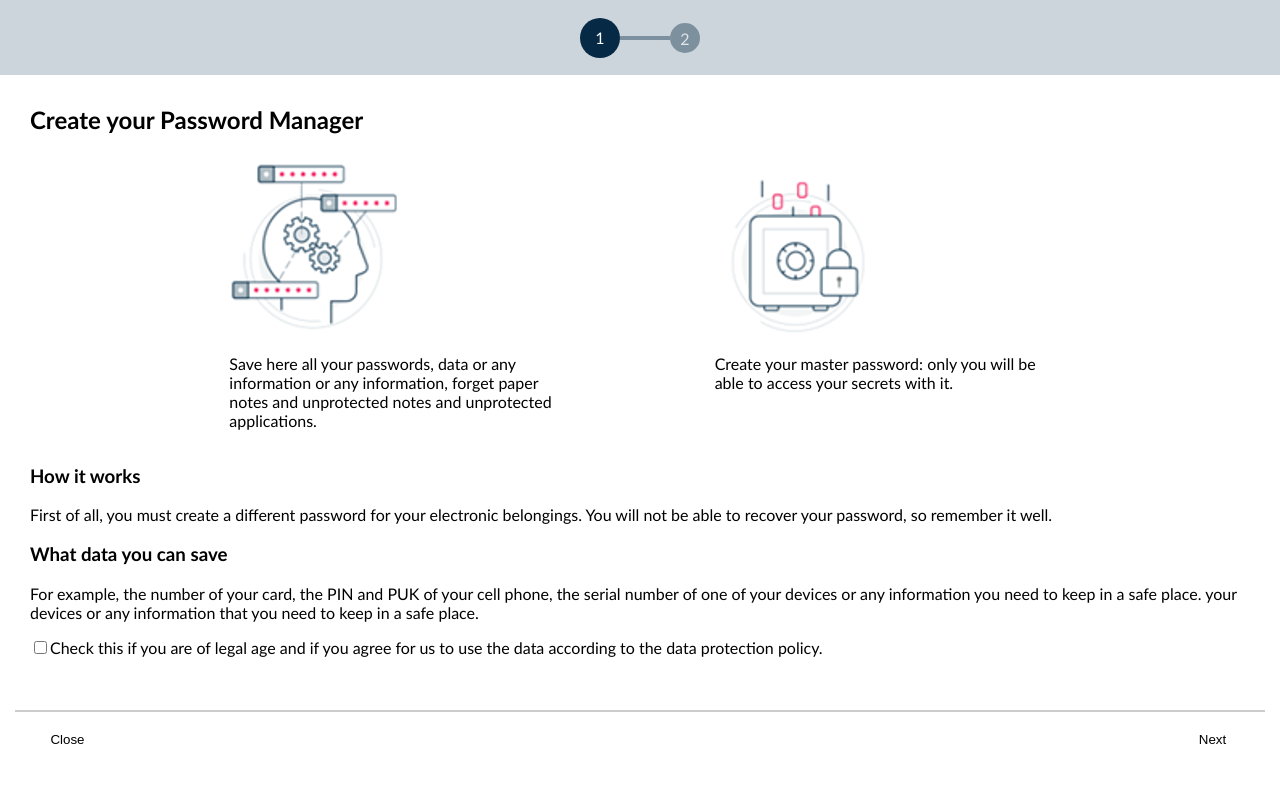
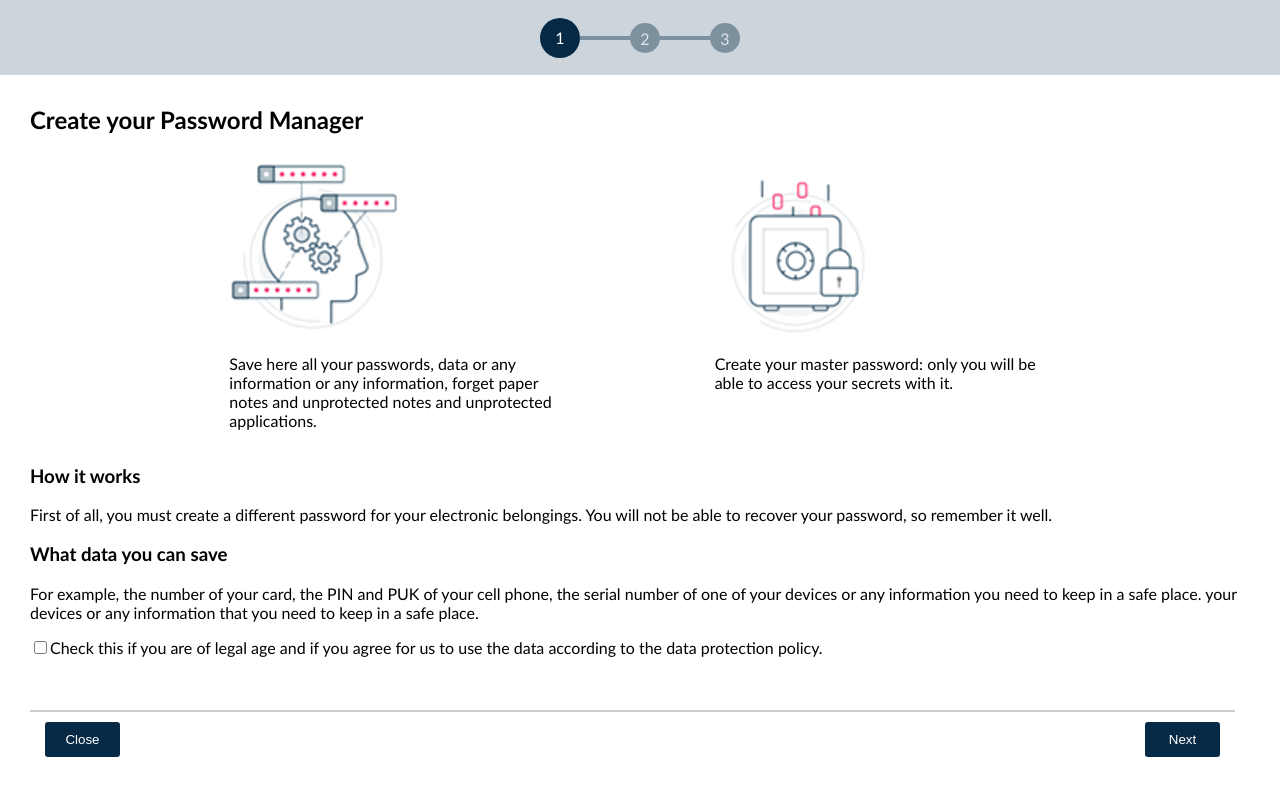
Before and after one commit to aleksandarpeticHot/Wizzard, a React (Create React App) app: page / in a window 1280 px wide. Shown: the top 796 px of the page. Built offline with nearby package versions, Linux system fonts and the light colour scheme.

Commit message:
Add final step

```diff
--- /dev/null
+++ b/src/components/Loader/index.js
@@ -0,0 +1,12 @@
+import React from 'react'
+import { StyledLoader, StyledWrapper } from './style'
+
+const Loader = (props) => {
+
+  return (
+    <StyledWrapper style={{ display: props.isBusy ? 'block' : 'none' }}>
+      <StyledLoader />
+    </StyledWrapper>
+  )
+}
+export default Loader
--- /dev/null
+++ b/src/components/Loader/style.js
@@ -0,0 +1,26 @@
+import styled from 'styled-components'
+
+export const StyledLoader = styled.div`
+border-radius: 50%;
+width: 30px;
+height: 30px;
+border: 4px solid #f3f3f3;
+border-top: 4px solid #3498db;
+position: absolute;
+left: 45%;
+z-index: 20;
+top: 35%;
+-webkit-animation: spin 2s linear infinite;
+animation: spin 2s linear infinite;
+@keyframes spin {
+  0% { transform: rotate(0deg); }
+  100% { transform: rotate(360deg); }
+}
+`
+export const StyledWrapper = styled.div`
+width: 100%;
+height: 100%;
+opacity: 0.5;
+background-color: white;
+position: fixed;
+`
--- a/src/components/Wizzard/index.js
+++ b/src/components/Wizzard/index.js
@@ -1,9 +1,9 @@
 import React, { Fragment, useState } from 'react'
 import Navbar from '../Navbar'
-import Divider from '../Divider'
 import { WizzardContext } from '../../services/Context/WizzardContext'
 import { useForm } from 'react-hook-form'
-import { Circle, ConnectCircleLine, WizzardWrapper, ActionButtons } from './style'
+import { Circle, ConnectCircleLine, WizzardWrapper } from './style'
+import Loader from '../Loader'
 
 const Wizzard = (props) => {
   const {
@@ -19,9 +19,23 @@ const Wizzard = (props) => {
   })
   const [step, setStep] = useState(0)
   const [data, setData] = useState({})
+  const [isBusy, setIsBusy] = useState(false)
 
-  function onSubmit(dataSubmited) {
+  async function onSubmit(dataSubmited) {
+    if (props.children[step].props.handleNextAction) {
+      try {
+        setIsBusy(true)
+        const response = await props.children[step].props.handleNextAction()
+        dataSubmited.succes = response.succes
         setData({ ...data, ...dataSubmited })
+      } catch (error) {
+        //catch errors
+      }
+      setIsBusy(false)
+    }
+    else {
+      setData({ ...data, ...dataSubmited })
+    }
     setStep(step + 1)
   }
 
@@ -31,9 +45,8 @@ const Wizzard = (props) => {
     setStep(0)
   }
 
-  return <WizzardContext.Provider value={{ data, register, getValues, errors, control, watch }}>
-    <WizzardWrapper as='form' onSubmit={handleSubmit(onSubmit)}>
-      <Navbar>
+  function getNavbar() {
+    return <Navbar>
       <div style={{ margin: 'auto', display: 'flex', alignItems: 'center' }}>
         {props.children.map((_, index) => {
           return <Fragment key={index}>
@@ -45,15 +58,14 @@ const Wizzard = (props) => {
         })}
       </div>
     </Navbar>
+  }
+
+  return <WizzardContext.Provider value={{ data, register, getValues, errors, control, watch, setStep, handleClose }}>
+    <WizzardWrapper as='form' onSubmit={handleSubmit(onSubmit)}>
+      {getNavbar()}
       <div className="content">
+        <Loader isBusy={isBusy} />
         {props.children[step]}
-      </div>
-      <div className="actions">
-        <Divider />
-        <div style={{ display: 'flex', justifyContent: 'space-between', marginTop: 10 }}>
-          <ActionButtons onClick={() => handleClose()} type='button'>{'Close'}</ActionButtons>
-          <ActionButtons type='submit'>{'Next'}</ActionButtons>
-        </div>
       </div>
     </WizzardWrapper>
   </WizzardContext.Provider>
--- a/src/components/Wizzard/style.js
+++ b/src/components/Wizzard/style.js
@@ -28,7 +28,7 @@ export const WizzardWrapper = styled.div`
   bottom: 0;
   margin: 15px;
   position: absolute;
-  width: calc(100% - 30px)
+  width: calc(100% - 30px);
 }
 `
 export const ActionButtons = styled.button`
@@ -36,11 +36,9 @@ width: 75px;
 height: 35px;
 border: 0;
 background: white;
-&:hover {
-  background: #062A45;
-  color: white;
-  border-radius: 3px;
-}
+background: #062A45;
+color: white;
+border-radius: 3px;
 margin: 0px 15px;
 cursor: pointer;
 `
--- a/src/pages/HomePage/WizardStepsComponents/StepOne.js
+++ b/src/pages/HomePage/WizardStepsComponents/StepOne.js
@@ -1,6 +1,8 @@
 import React, { useContext } from "react"
 import { WizzardContext } from "../../../services/Context/WizzardContext"
 import styled from "styled-components"
+import { ActionButtons } from "../../../components/Wizzard/style"
+import Divider from "../../../components/Divider"
 
 const ErrorMessage = styled.p`
 color: red;
@@ -10,6 +12,14 @@ const errorStyle = {
   border: '1px solid red',
   width: 'fit-content'
 }
+
+const ActionWrapper = styled.div`
+height: 75px;
+bottom: 0;
+margin: 15px 0px;
+position: absolute;
+width: calc(100% - 75px);
+`
 
 const ImageWrapper = styled.div`
 display: flex;
@@ -25,7 +35,7 @@ const imageDescription2 = `Create your master password: only you will be able to
 access your secrets with it.`
 
 const StepOne = (props) => {
-  const { register, data, getValues, errors } = useContext(WizzardContext)
+  const { register, data, getValues, errors, handleClose } = useContext(WizzardContext)
   const error = Object.keys(errors).length > 0 && errors.dataProtectionPolicy.message
 
   return <div>
@@ -57,6 +67,13 @@ const StepOne = (props) => {
       <label>{'Check this if you are of legal age and if you agree for us to use the data according to the data protection policy.'}</label>
     </div>
     {error && <ErrorMessage>{errors.dataProtectionPolicy.message}</ErrorMessage>}
+    <ActionWrapper>
+      <Divider />
+      <div style={{ display: 'flex', justifyContent: 'space-between', marginTop: 10 }}>
+        <ActionButtons onClick={() => handleClose()} type='button'>{'Close'}</ActionButtons>
+        <ActionButtons type='submit'>{'Next'}</ActionButtons>
+      </div>
+    </ActionWrapper>
   </div >
 }
 export default StepOne
--- /dev/null
+++ b/src/pages/HomePage/WizardStepsComponents/StepThree.js
@@ -0,0 +1,57 @@
+import React, { useContext } from 'react'
+import { FaCheckCircle, FaWindowClose } from 'react-icons/fa'
+import { ActionButtons } from "../../../components/Wizzard/style"
+import Divider from "../../../components/Divider"
+import styled from "styled-components"
+import { WizzardContext } from "../../../services/Context/WizzardContext"
+
+const ActionWrapper = styled.div`
+height: 75px;
+bottom: 0;
+margin: 15px 0px;
+position: absolute;
+width: calc(100% - 75px);
+`
+
+const StepThree = () => {
+  const { handleClose, data } = useContext(WizzardContext)
+
+  function renderSucces() {
+    return <div>
+      <div style={{ display: 'flex', alignItems: 'baseline' }}>
+        <FaCheckCircle color={'green'} style={{ margin: '0px 10px' }} />
+        <div>
+          <h2>{'Your password manager is created.'}</h2>
+          <small>{'Lorem ipsum dolor sit amet, consectetur adipiscing elit. Maecenas varius tortor nibh.'}</small>
+        </div>
+      </div>
+      <ActionWrapper>
+        <Divider />
+        <div style={{ display: 'flex', justifyContent: 'space-between', marginTop: 10, float: 'right' }}>
+          <ActionButtons type='button'>{'Sign in'}</ActionButtons>
+        </div>
+      </ActionWrapper>
+    </div>
+  }
+
+  function renderFailed() {
+    return <div>
+      <div style={{ display: 'flex', alignItems: 'baseline' }}>
+        <FaWindowClose color={'red'} style={{ margin: '0px 10px' }} />
+        <div>
+          <h2>{'There has been a mistake.'}</h2>
+          <small>{'Lorem ipsum dolor sit amet, consectetur adipiscing elit. Maecenas varius tortor nibh.'}</small>
+        </div>
+      </div>
+      <ActionWrapper>
+        <Divider />
+        <div style={{ display: 'flex', justifyContent: 'space-between', marginTop: 10, float: 'right' }}>
+          <ActionButtons onClick={() => handleClose()} type='button'>{'Return to password manager'}</ActionButtons>
+        </div>
+      </ActionWrapper>
+    </div>
+  }
+
+  return data.succes ? renderSucces() : renderFailed()
+}
+export default StepThree
--- a/src/pages/HomePage/WizardStepsComponents/StepTwo.js
+++ b/src/pages/HomePage/WizardStepsComponents/StepTwo.js
@@ -2,9 +2,18 @@ import React, { useContext } from "react"
 import Input from "../../../components/Input"
 import styled from "styled-components"
 import { WizzardContext } from "../../../services/Context/WizzardContext"
+import { ActionButtons } from "../../../components/Wizzard/style"
+import Divider from "../../../components/Divider"
 
 const Field = styled.div`
 margin: 35px 10px;
+`
+const ActionWrapper = styled.div`
+height: 75px;
+bottom: 0;
+margin: 15px 0px;
+position: absolute;
+width: calc(100% - 75px);
 `
 const MINIMUN_LENGTH_PASSWORD = 8
 const MAX_LENTH_PASSWORD = 24
@@ -12,7 +21,7 @@ const regexAtLeastOneDigitAtLeastOneUppercase = /^(?=.*[A-Z])(?=.*\d)/
 const MAX_LENTH_HINT = 255
 
 const StepTwo = (props) => {
-  const { getValues, control, watch } = useContext(WizzardContext)
+  const { getValues, control, watch, handleClose } = useContext(WizzardContext)
   const passwordHint = watch('passwordHint')
 
   function getPasswordRules() {
@@ -96,6 +105,13 @@ const StepTwo = (props) => {
         <span style={{ float: 'right', opacity: '0.4' }}>{`${passwordHint ? passwordHint.length : 0}/255`}</span>
       </div>
     </Field>
+    <ActionWrapper>
+      <Divider />
+      <div style={{ display: 'flex', justifyContent: 'space-between', marginTop: 10 }}>
+        <ActionButtons onClick={() => handleClose()} type='button'>{'Close'}</ActionButtons>
+        <ActionButtons type='submit'>{'Next'}</ActionButtons>
+      </div>
+    </ActionWrapper>
   </div>
 }
 export default StepTwo
--- a/src/pages/HomePage/index.js
+++ b/src/pages/HomePage/index.js
@@ -2,12 +2,15 @@ import React from 'react'
 import Wizzard from '../../components/Wizzard'
 import StepOne from './WizardStepsComponents/StepOne'
 import StepTwo from './WizardStepsComponents/StepTwo'
+import StepThree from './WizardStepsComponents/StepThree'
+import { updatePassword } from '../../services/api/createNewPassword'
 
-const HomePage = (props) => {
+const HomePage = () => {
 
-    return <Wizzard>
-        <StepOne header={'Create your Password Manager'} />
-        <StepTwo header={'Create your Password Manager'} />
-    </Wizzard>
+  return <Wizzard>
+    <StepOne header={'Create your Password Manager'} />
+    <StepTwo handleNextAction={updatePassword} header={'Create your Password Manager'} />
+    <StepThree />
+  </Wizzard>
 }
 export default HomePage
--- /dev/null
+++ b/src/services/api/createNewPassword.js
@@ -0,0 +1,8 @@
+
+export const updatePassword = () => {
+  return new Promise((resolve, reject) => {
+    setTimeout(resolve({
+      succes: Math.random() < 0.5
+    }), Math.random * 1000)
+  })
+}
```
Lines whose indentation alone changed are shown as unchanged.
